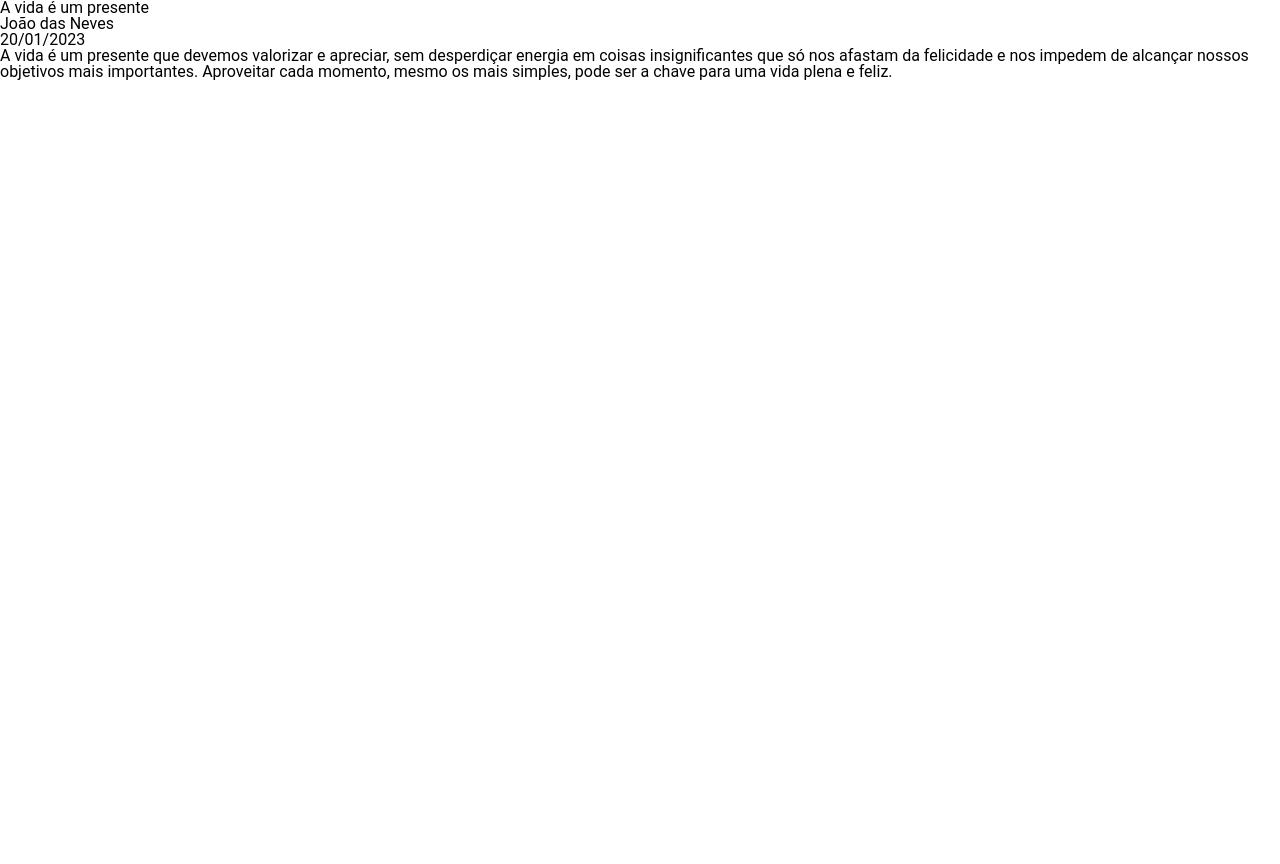
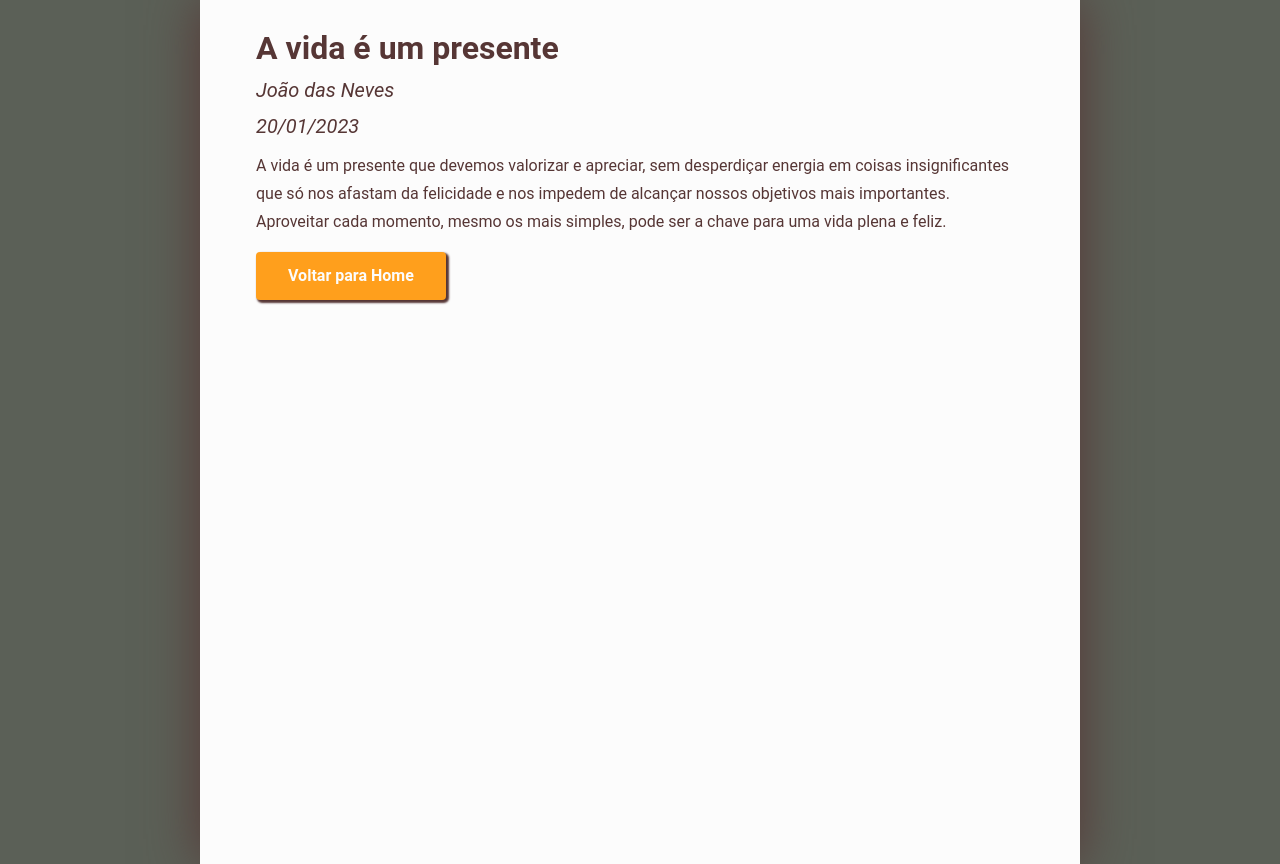
Before and after one commit to rossatocaetano/static-blog, a Next.js app: page /posts/1 in a window 1280 px wide. Before the commit the page ends 800 px from the top, so only its background shows below. Built offline with nearby package versions, Linux system fonts and the light colour scheme.

Commit message:
add posts style

```diff
--- a/pages/posts/[id].js
+++ b/pages/posts/[id].js
@@ -1,5 +1,7 @@
 import { useRouter } from 'next/router';
 import data from '../../data.json';
+import NextLink from 'next/link'
+import { Container, Title, SubTitle, Background, Text, Button } from '@/styles/sharedstyles';
 
 // Função responsável por determinar quais páginas estáticas devem ser geradas durante o build
 export async function getStaticPaths() {
@@ -54,11 +56,14 @@ export default function PostByIdScreen(props) {
   }
 
   return (
-    <>
-      <h1>{post.title}</h1>
-      <h2>{post.author}</h2>
-      <p>{post.date}</p>
-      <p>{post.content}</p>
-    </>
+    <Background>
+      <Container>
+        <Title>{post.title}</Title>
+        <SubTitle>{post.author}</SubTitle>
+        <SubTitle>{post.date}</SubTitle>
+        <Text>{post.content}</Text>
+        <NextLink href={'/'} style={{ textDecoration: 'none'}}><Button>Voltar para Home</Button></NextLink>
+      </Container>
+    </Background>
   );
 }
--- a/styles/card.js
+++ b/styles/card.js
@@ -11,6 +11,10 @@ export const Card = styled.ul`
 
   &:hover {
     padding: 0 1rem;
+
+    li:first-child {
+    background-color:${Palette.fifthColor};
+    }
   }
 `
 
@@ -38,6 +42,7 @@ export const CardText = styled.li`
 export const Item = styled.p`
   display: flex;
   color: ${Palette.secondColor};
+  margin: .5rem;
 
   & span{
     font-weight: bold;
--- a/styles/sharedstyles.js
+++ b/styles/sharedstyles.js
@@ -6,14 +6,17 @@ export const Background = styled.div`
   align-items: center;
   justify-content: center;
   background-color: ${Palette.thirdColor};
+  min-height: 100svh;
 `
 export const Container = styled.div`
   display: flex;
   flex-direction: column;
   background-color: ${Palette.firstColor};
   padding: 2rem 3.5rem;
+  width: 100%;
   max-width: ${ScreenSizes.tablet};
-  box-shadow: 0 0 50px ${Palette.secondColor}
+  box-shadow: 0 0 50px ${Palette.secondColor};
+  min-height: 100svh;
 `
 export const Title = styled.h1`
   font-size: 2rem;
@@ -28,3 +31,29 @@ export const SubTitle = styled.h2`
   padding: 0 0 1rem;
   color: ${Palette.secondColor}
 `
+
+export const Text = styled.p`
+  color: ${ Palette.secondColor };
+  line-height: 1.75rem;
+`
+
+export const Button = styled.a`
+  display: flex;
+  align-items: center;
+  justify-content: center;
+  max-width: fit-content;
+  padding: 1rem 2rem;
+  margin: 1rem 0;
+  background-color: ${Palette.fifthColor};
+  border-radius: 4px;
+  color: ${Palette.firstColor};
+  font-weight: bold;
+  text-decoration: none;
+  transition: .3s;
+  box-shadow: 2px 2px 2px 1px ${Palette.secondColor};
+  cursor: pointer;
+
+  &:hover{
+    background-color: ${Palette.thirdColor};
+  }
+`
```
